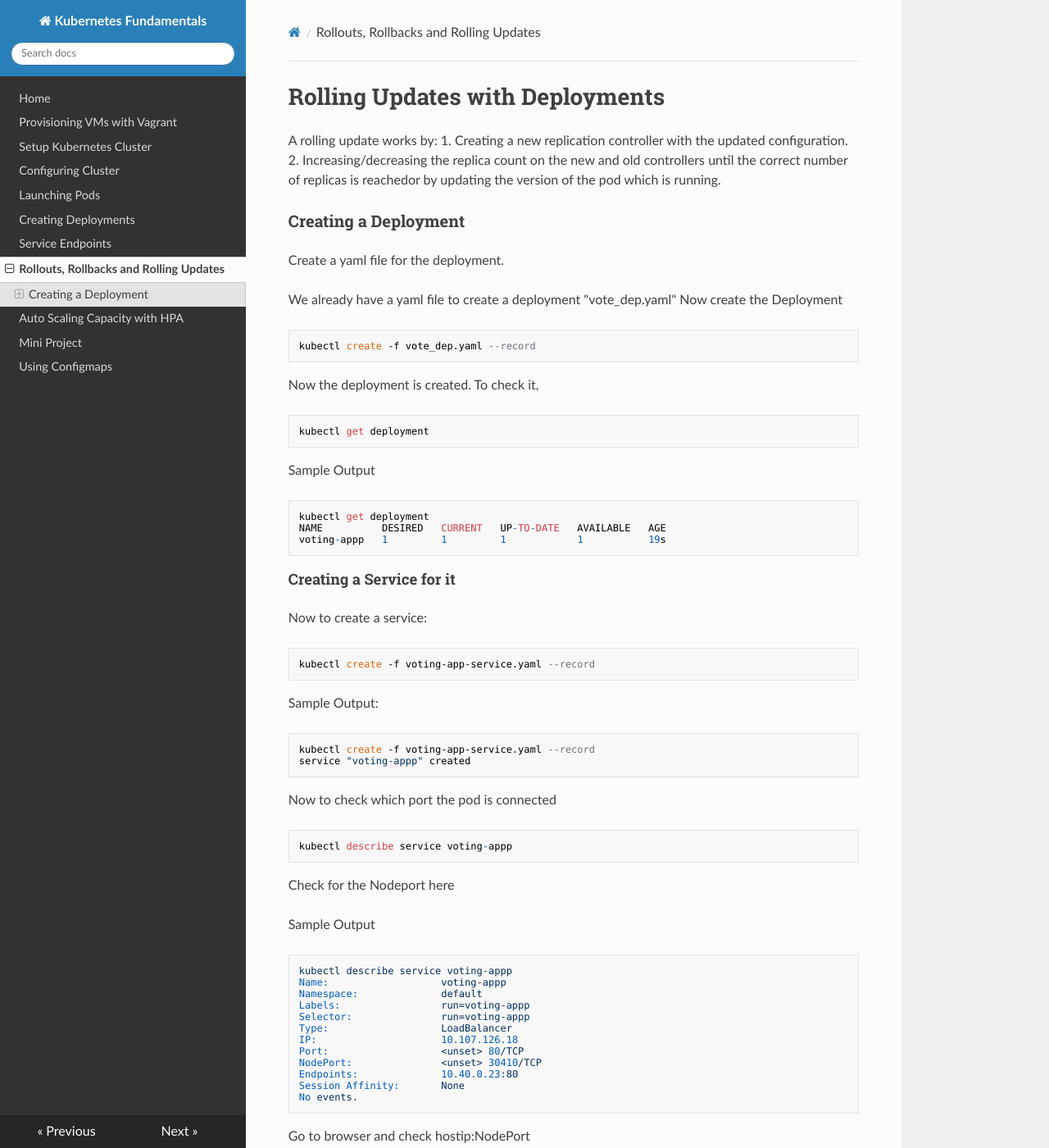
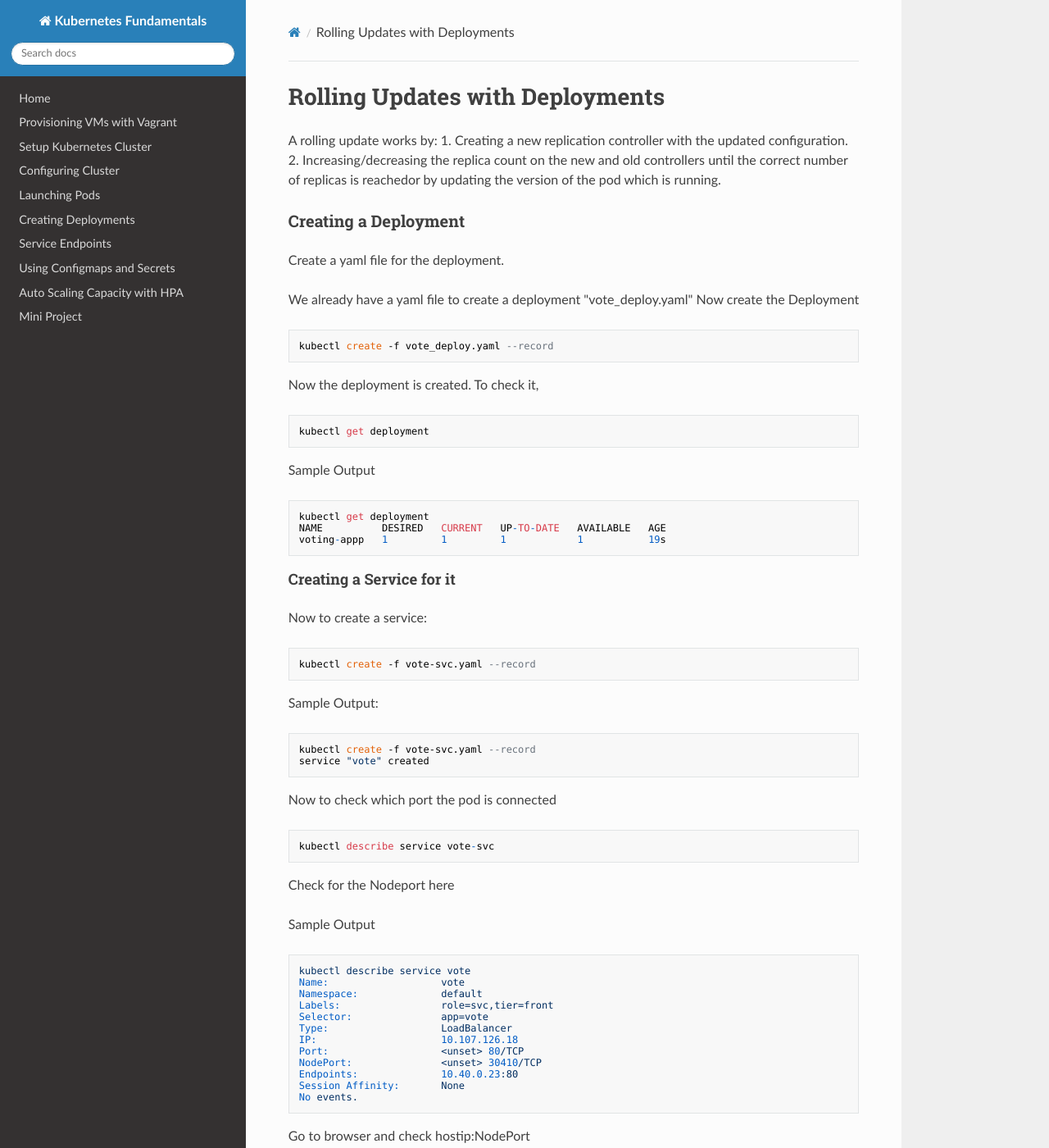
Before and after one commit to schoolofdevops/ultimate-kubernetes-bootcamp, an MkDocs documentation site: the page built from tutorials/5. Rolling Update with Deployment.md, in a window 1280 px wide and 1400 px high. Shown: the whole window at 82% size. Built offline with MkDocs 1.6.1, drawn with Linux system fonts in a browser that asks for light colours; nearby versions of some CDN libraries; old or Windows-style settings are respelled for this version of MkDocs.

Commit message:
added configmaps and secrets chapter

````diff
--- a/mkdocs.yml
+++ b/mkdocs.yml
@@ -7,9 +7,8 @@
   - Launching Pods: "deploying_pods.md"
   - Creating Deployments: "2. kubernetes_deployment.md"
   - Service Endpoints: "exposing_app_with_service.md"
-  - Rollouts, Rollbacks and Rolling Updates: "5. Rolling Update with Deployment.md"
+  - Using Configmaps and Secrets: "8. Using Configmaps and Secrets.md"
   - Auto Scaling Capacity with HPA : "6. Kubernetes Autoscaling.md"
   - Mini Project: "6. deploying_sample_app.md"
-  - Using Configmaps: "8. Using Configmaps.md"
 docs_dir: tutorials
 theme: readthedocs
--- a/tutorials/5. Rolling Update with Deployment.md
+++ b/tutorials/5. Rolling Update with Deployment.md
@@ -8,10 +8,10 @@
 
 Create a yaml file for the deployment.
 
-We already have a yaml file to create a deployment "vote_dep.yaml"
+We already have a yaml file to create a deployment "vote_deploy.yaml"
 Now create the Deployment
 ```
-kubectl create -f vote_dep.yaml --record
+kubectl create -f vote_deploy.yaml --record
 ```
 
 Now the deployment is created. To check it,
@@ -32,28 +32,28 @@
 Now to create a service:
 
 ```
-kubectl create -f voting-app-service.yaml --record
+kubectl create -f vote-svc.yaml --record
 ```
 
 Sample Output:
 ```
-kubectl create -f voting-app-service.yaml --record
-service "voting-appp" created
+kubectl create -f vote-svc.yaml --record
+service "vote" created
 ```
 
 Now to check which port the pod is connected
 ```
-kubectl describe service voting-appp
+kubectl describe service vote-svc
 ```
 Check for the Nodeport here
 
 Sample Output
 ```
-kubectl describe service voting-appp
-Name:                   voting-appp
+kubectl describe service vote
+Name:                   vote
 Namespace:              default
-Labels:                 run=voting-appp
-Selector:               run=voting-appp
+Labels:                 role=svc,tier=front
+Selector:               app=vote
 Type:                   LoadBalancer
 IP:                     10.107.126.18
 Port:                   <unset> 80/TCP
````
Also changed, not shown: tutorials/2. kubernetes_deployment.md (+13 -7 lines), tutorials/6. deploying_sample_app.md (+0 -7 lines), tutorials/8. Using Configmaps.md (deleted, +0 -35 lines), tutorials/exposing_app_with_service.md (+1 -1 lines).
